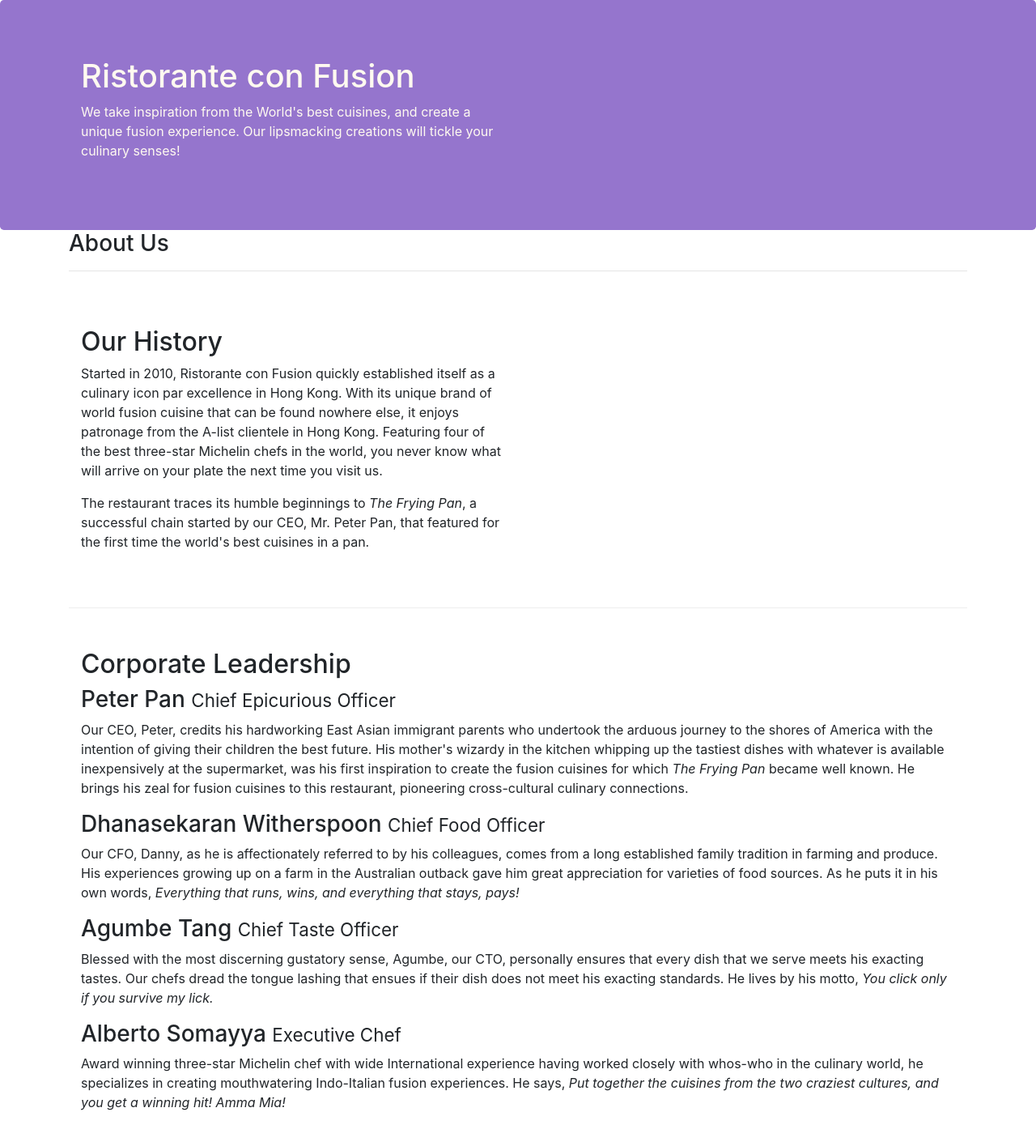
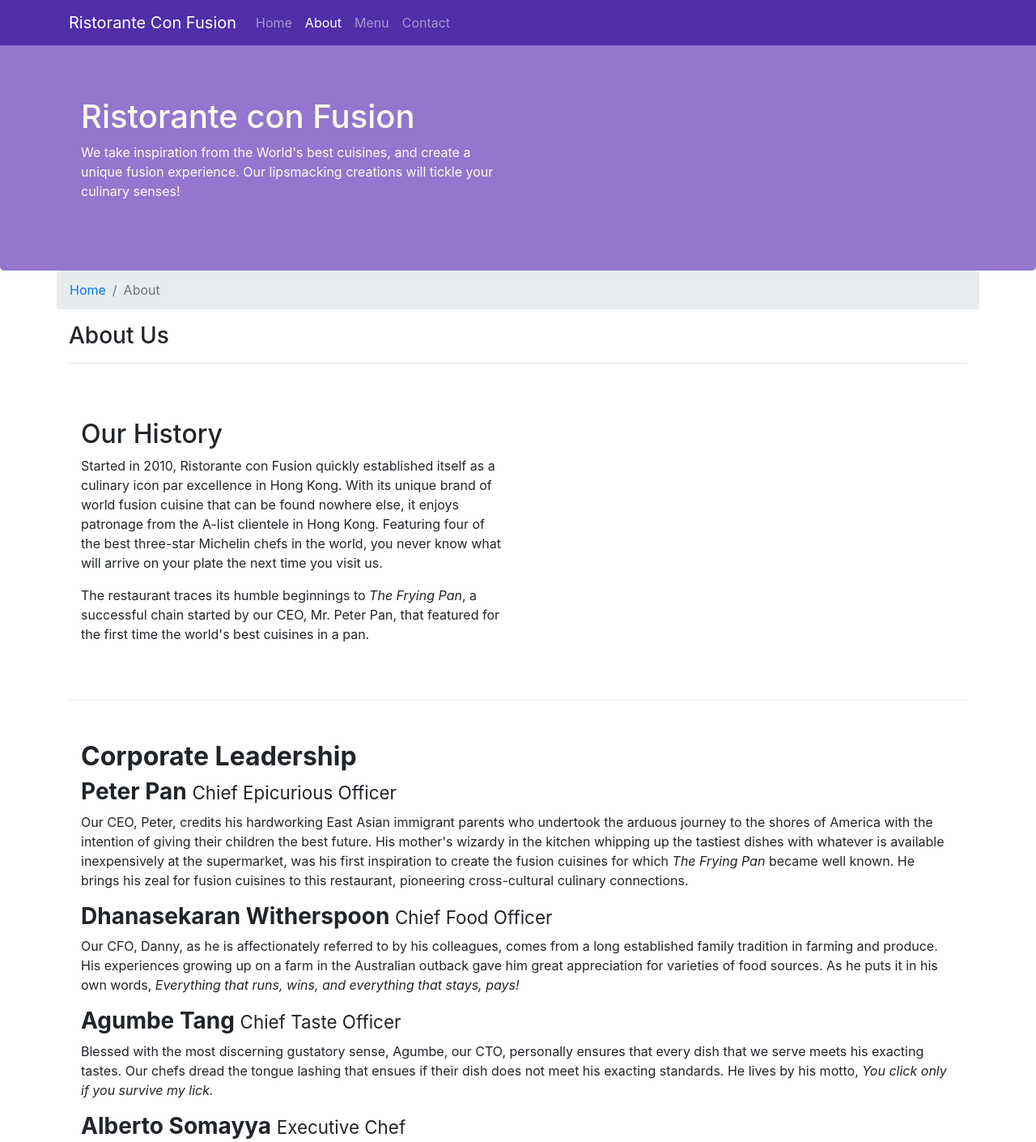
Before and after one commit to Xerenz/conFusion, a website: page aboutus.html in a window 1280 px wide. Shown: the top 1410 px of the page at 81% size. Drawn offline with nearby package versions, Linux system fonts and the light colour scheme.

Commit message:
navbars and breadcrumbs

```diff
--- a/aboutus.html
+++ b/aboutus.html
@@ -15,7 +15,32 @@
 </head>
 
 <body>
+    <nav class="navbar navbar-dark navbar-expand-sm fixed-top">
+        <div class="container">
 
+            <!-- toggler for es -->
+            <button class="navbar-toggler" type="button" data-toggle="collapse" data-target="#Navbar">
+                <i class="navbar-toggler-icon"></i>
+            </button>
+
+            <a href="index.html" class="navbar-brand">Ristorante Con Fusion</a>
+
+            <div class="collapse navbar-collapse" id="Navbar">
+                <!-- enclose inside collapse div so these are hidden for es
+                and only appear when clicked -->
+                <ul class="navbar-nav mr-auto">
+                    <!-- navbar-nav class displays everything inline
+                    mr-auto pushes everything to the right side of the container -->
+                    <li class="nav-item"><a href="index.html" class="nav-link">Home</a></li>
+                    <li class="nav-item active"><a href="#" class="nav-link">About</a></li>
+                    <li class="nav-item"><a href="#" class="nav-link">Menu</a></li>
+                    <li class="nav-item"><a href="#" class="nav-link">Contact</a></li>
+                </ul>
+
+            </div>
+
+        </div>
+    </nav>
     <header class="jumbotron">
         <div class="container">
             <div class="row row-header">
@@ -31,6 +56,12 @@
 
     <div class="container">
         <div class="row">
+
+            <ol class="col-12 breadcrumb">
+                <li class="breadcrumb-item"><a href="index.html">Home</a></li>
+                <li class="breadcrumb-item active">About</li>
+            </ol>
+
             <div class="col-12">
                <h3>About Us</h3>
                <hr>
@@ -50,14 +81,14 @@
 
         <div class="row-content row align-items-center">
             <div class="col-12">
-                <h2>Corporate Leadership</h2>
-                <h3>Peter Pan <small>Chief Epicurious Officer</small></h3>
+                <h2><strong>Corporate Leadership</strong></h2>
+                <h3><strong>Peter Pan </strong><small>Chief Epicurious Officer</small></h3>
                 <p class="d-none d-sm-block">Our CEO, Peter, credits his hardworking East Asian immigrant parents who undertook the arduous journey to the shores of America with the intention of giving their children the best future. His mother's wizardy in the kitchen whipping up the tastiest dishes with whatever is available inexpensively at the supermarket, was his first inspiration to create the fusion cuisines for which <em>The Frying Pan</em> became well known. He brings his zeal for fusion cuisines to this restaurant, pioneering cross-cultural culinary connections.</p>
-                <h3>Dhanasekaran Witherspoon <small>Chief Food Officer</small></h3>
+                <h3><strong>Dhanasekaran Witherspoon </strong><small>Chief Food Officer</small></h3>
                 <p class="d-none d-sm-block">Our CFO, Danny, as he is affectionately referred to by his colleagues, comes from a long established family tradition in farming and produce. His experiences growing up on a farm in the Australian outback gave him great appreciation for varieties of food sources. As he puts it in his own words, <em>Everything that runs, wins, and everything that stays, pays!</em></p>
-                <h3>Agumbe Tang <small>Chief Taste Officer</small></h3>
+                <h3><strong>Agumbe Tang </strong><small>Chief Taste Officer</small></h3>
                 <p class="d-none d-sm-block">Blessed with the most discerning gustatory sense, Agumbe, our CTO, personally ensures that every dish that we serve meets his exacting tastes. Our chefs dread the tongue lashing that ensues if their dish does not meet his exacting standards. He lives by his motto, <em>You click only if you survive my lick.</em></p>
-                <h3>Alberto Somayya <small>Executive Chef</small></h3>
+                <h3><strong>Alberto Somayya </strong><small>Executive Chef</small></h3>
                 <p class="d-none d-sm-block">Award winning three-star Michelin chef with wide International experience having worked closely with whos-who in the culinary world, he specializes in creating mouthwatering Indo-Italian fusion experiences. He says, <em>Put together the cuisines from the two craziest cultures, and you get a winning hit! Amma Mia!</em></p>
             </div>
        </div>
--- a/css/styles.css
+++ b/css/styles.css
@@ -1,3 +1,8 @@
+body {
+    padding: 50px 0px 0px 0px;
+    z-index: 0;
+}
+
 .row-header {
     margin: 0px auto;
     padding: 0px auto;
@@ -28,3 +33,7 @@
     margin: 0px;
     color: #0f0f0f; /* inner text color */
 }
+
+.navbar-dark {
+    background-color: #512da8;
+}
```
Also changed, not shown: index.html (+25 -0 lines).
